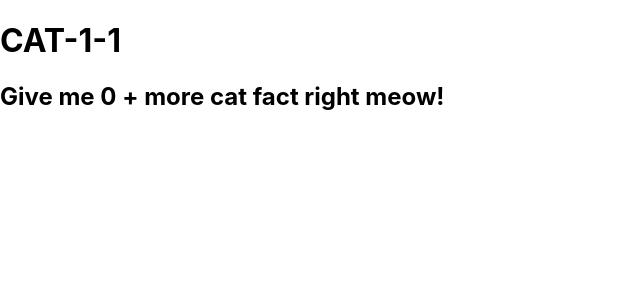
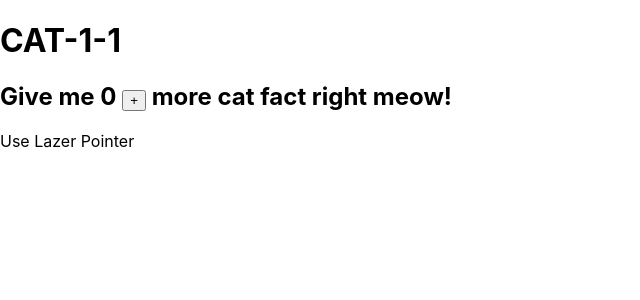
Before and after one commit to karlsecco/cat-1-1, a React (Create React App) app: page / in a window 1280 px wide. Shown: the top 300 px of the page, without its empty margins (0-640 px from the left). Built offline with nearby package versions, Linux system fonts and the light colour scheme.

Commit message:
connecting facts component

```diff
--- a/src/App.js
+++ b/src/App.js
@@ -1,13 +1,13 @@
 import React from "react";
 
 import Header from "./Header";
-import Counter from "./Counter";
+import Facts from "./Facts";
 
 function App() {
   return (
     <div>
       <Header />
-      <Counter />
+      <Facts />
     </div>
   );
 }
--- a/src/Counter.js
+++ b/src/Counter.js
@@ -15,18 +15,22 @@ class Counter extends PureComponent {
 
   render() {
     const { count } = this.state;
+    const { handleSubmit } = this.props;
     return (
+      <div>
         <h2>
           Give me{" "}
           {count > 0 && (
-          <span onClick={() => this.updateCount("decrement")}>-</span>
+            <button onClick={() => this.updateCount("decrement")}>-</button>
           )}{" "}
           {count}{" "}
           {count < 10 && (
-          <span onClick={() => this.updateCount("increment")}>{"+"}</span>
+            <button onClick={() => this.updateCount("increment")}>+</button>
           )}{" "}
           more cat fact{count > 1 && "s"} right meow!
         </h2>
+        <div onClick={() => handleSubmit(count)}>Use Lazer Pointer</div>
+      </div>
     );
   }
 }
--- /dev/null
+++ b/src/Facts.js
@@ -0,0 +1,23 @@
+import React, { PureComponent } from "react";
+
+import Counter from "./Counter";
+class Facts extends PureComponent {
+  state = {
+    facts: [],
+    loading: false
+  };
+
+  componentDidMount = () => {
+    // get initial facts
+  };
+
+  handleSubmit = count => {
+    console.log(count);
+  };
+
+  render() {
+    return <Counter handleSubmit={this.handleSubmit} />;
+  }
+}
+
+export default Facts;
```
Lines whose indentation alone changed are shown as unchanged.
